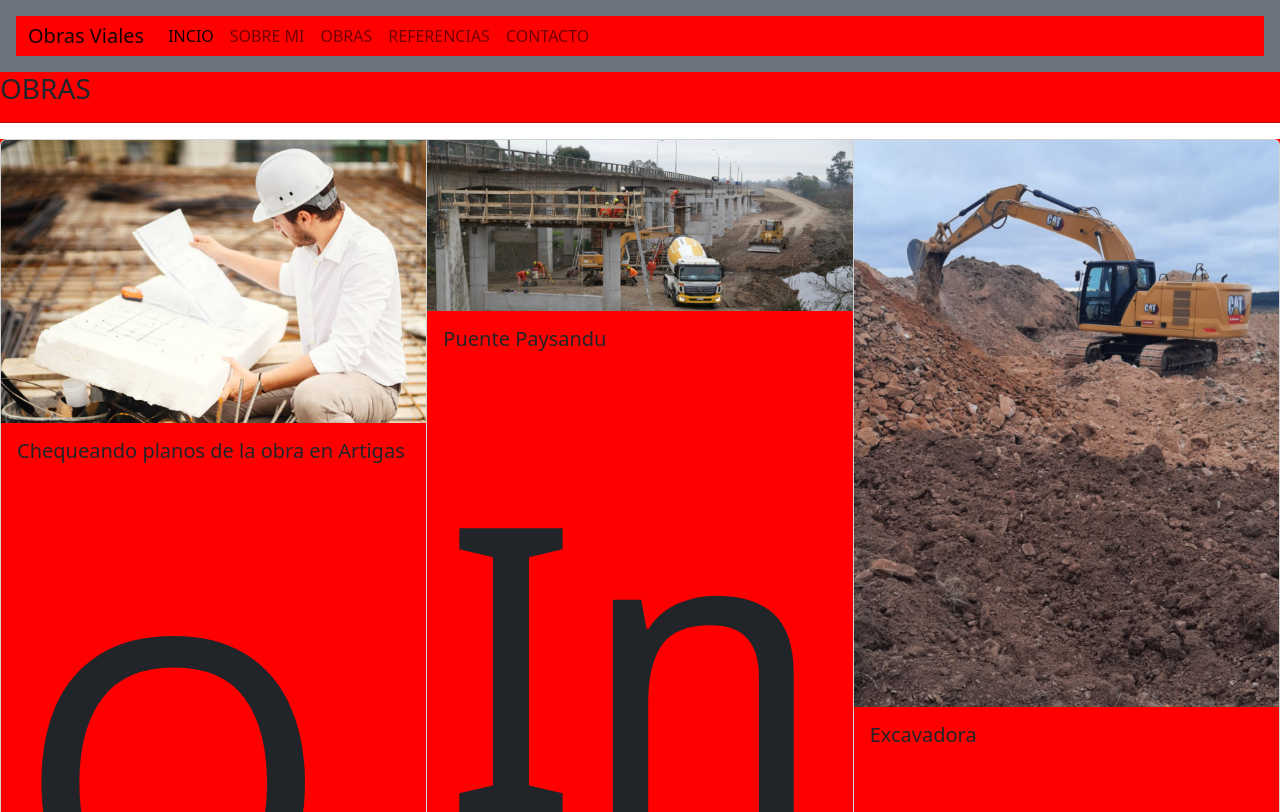
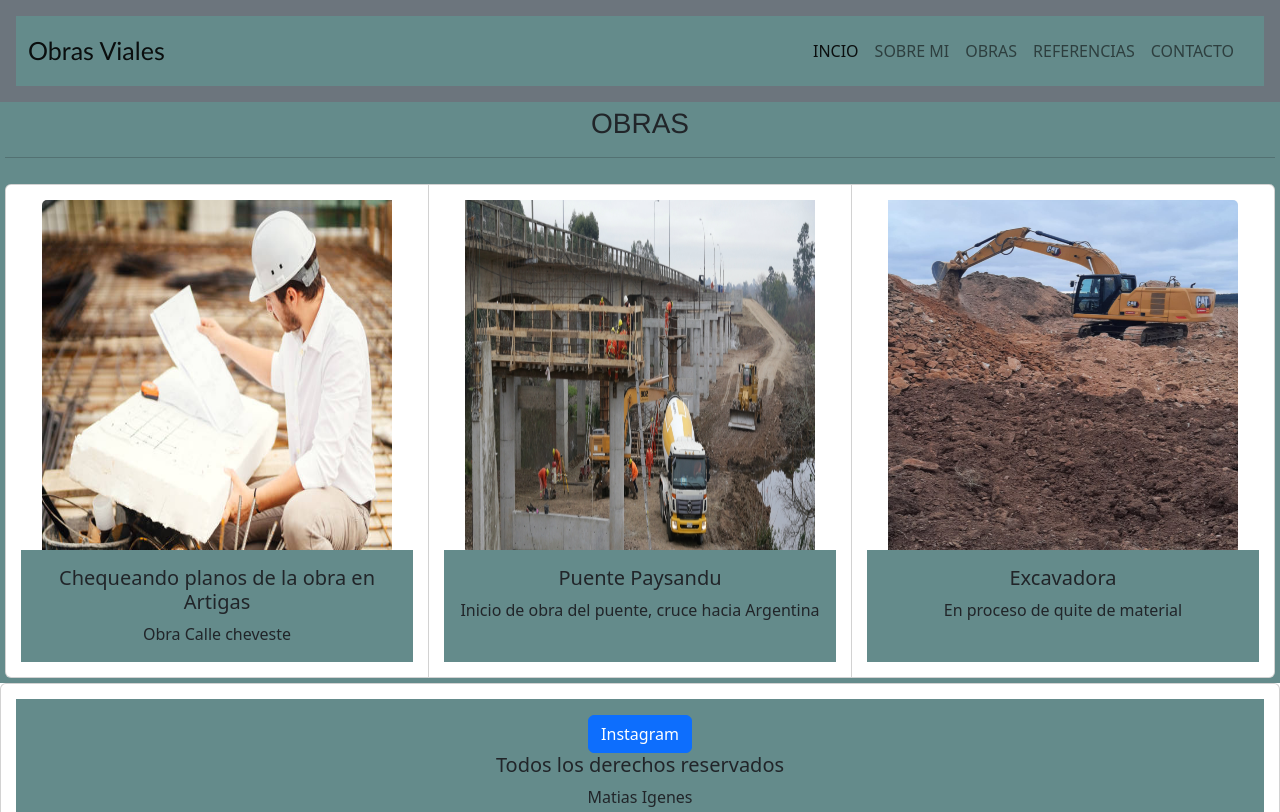
Before and after one commit to igenesmatias/desafio-10-matias-igenes, a website: page pages/obras.html in a window 1280 px wide. Shown: the top 812 px of the page. Drawn offline with nearby package versions, Linux system fonts and the light colour scheme; files that its build step writes are made by us from their sources.

Commit message:
second commit

```diff
--- a/pages/obras.html
+++ b/pages/obras.html
@@ -9,7 +9,7 @@
     <link href="https://cdn.jsdelivr.net/npm/bootstrap@5.2.0/dist/css/bootstrap.min.css" rel="stylesheet" integrity="sha384-gH2yIJqKdNHPEq0n4Mqa/HGKIhSkIHeL5AyhkYV8i59U5AR6csBvApHHNl/vI1Bx" crossorigin="anonymous">
 
     <!-- Links css propio -->
-    <link rel="stylesheet" href="../css/main.css">
+    <link rel="stylesheet" href="../css/pruebacss.css">
 
     <!-- logo del HTML -->
     <link rel="icon" href="../images/favicon.png">
--- /dev/null
+++ b/scss/_main.scss
@@ -0,0 +1,22 @@
+/*estilos en clases */
+.ser {
+    text-align: center;
+    font-family: 'Franklin Gothic Medium', 'Arial Narrow', Arial, sans-serif;
+}
+
+.introduccion {
+    font-weight: bold;
+    padding: 10px;
+
+}
+
+.mb-3 {
+    margin: 15px;
+    border: solid;
+    background-color: #9b9b9b;
+}
+
+.formulario {
+    display: flex !important;
+    justify-content: center !important;
+}
--- /dev/null
+++ b/scss/_nav.scss
@@ -0,0 +1,10 @@
+/* Estilo nav */
+#navbarNavAltMarkup {
+    display: flex !important;
+    flex-direction: row !important;
+    justify-content: flex-end !important;
+}
+.navbar-brand {
+    font-family:'Trebuchet MS', 'Lucida Sans Unicode', 'Lucida Grande', 'Lucida Sans', Arial, sans-serif !important;
+    font-size: 25px !important;
+}
--- /dev/null
+++ b/scss/_variables.scss
@@ -0,0 +1,3 @@
+/* Variables */
+$spacing-1: 5px;
+$color-primary: #648b8b;
--- a/scss/prueba.scss
+++ b/scss/prueba.scss
@@ -1,20 +1,30 @@
-div {
-    background-color: rgb(255, 0, 0);
+@import "nav";
+@import "main";
+@import "variables";
 
-    p {
-        font-size: 400px !important;
+/* estilo imagenes */
+img {
+    height: 40em;
+    display: block;
+    margin: 0px auto;
 
-        span{
-            font-weight: 600px;
-        }
+}
 
-        a {
-            text-decoration: none;
-        }
+/* estilo card bootstrap */
+.card-img-top {
+    width: 350px !important;
+    height: 350px !important;
+
+}
+
+.card {
+    padding: 15px !important;
+    text-align: center !important;
+}
 
 
 
-    }
-
-
+div {
+    padding: $spacing-1;
+    background-color: $color-primary;
 }
```
Also changed, not shown: index.html (+1 -1 lines), pages/contacto.html (+1 -1 lines), pages/referencias.html (+1 -1 lines), pages/sobre-mi.html (+1 -1 lines), css/pruebacss.css.
